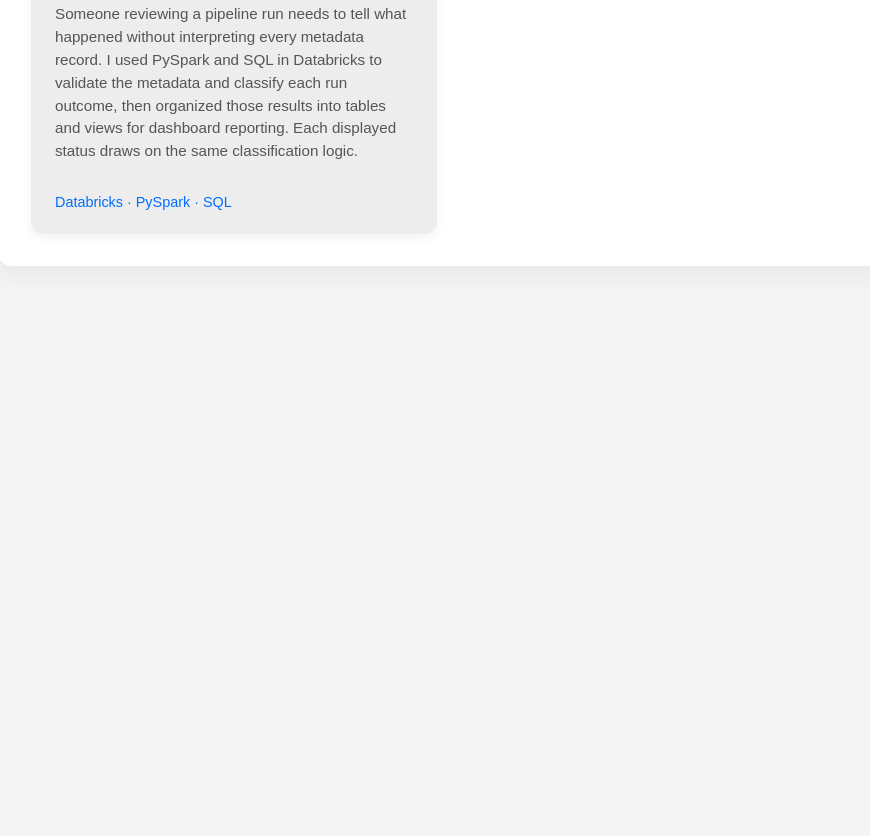
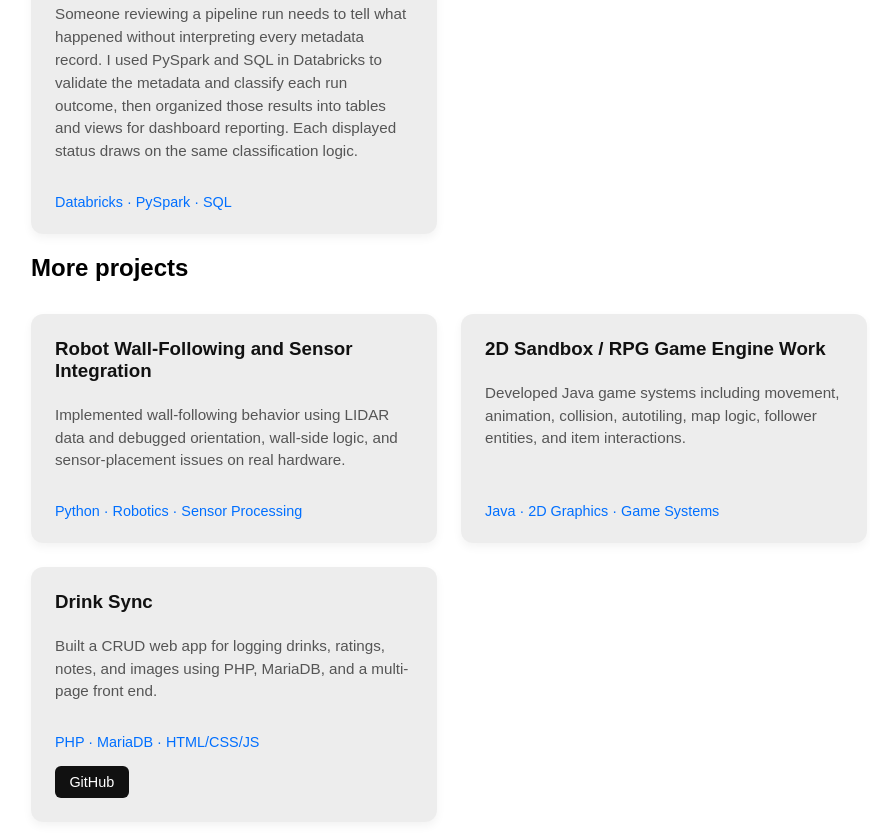
Before and after one commit to jun-zaga/portfolio, a plain HTML site: page html/projects.html in a window 1280 px wide. Shown: the part 1670-2506 px from the top of the page, without its empty margins (191-1061 px from the left). Before the commit the page ends 2000 px from the top, so only its background shows below. Drawn offline with Linux system fonts and the light colour scheme.

Commit message:
added back original projects

```diff
--- a/html/projects.html
+++ b/html/projects.html
@@ -26,7 +26,7 @@
             <h3>Cardinal Order Board</h3>
 <a href="../images/cob-shipment.png"><img class="project-image" style="width:100%;height:auto;border-radius:8px;margin-bottom:.6rem" src="../images/cob-shipment.png" alt="Shipment details showing the revised arrival date — open full size"></a><a href="../images/cob-allocation.png"><img class="project-image" style="width:100%;height:auto;border-radius:8px;margin-bottom:.6rem" src="../images/cob-allocation.png" alt="Allocation review showing 8 of the 12 requested cases — open full size"></a>
             <p><strong>CSCI 443 UX design project.</strong> When a shipment slips, sales needs to know both the new arrival date and how much product it can promise. Interviews across five employee roles showed that a single order status could not answer both questions.</p>
-<div class="project-links"><a class="btn" href="https://new.express.adobe.com/webpage/lxT2cFe9dSMWk">Adobe Express Link</a></div>
+<div class="project-links"><a class="btn" href="https://new.express.adobe.com/webpage/lxT2cFe9dSMWk">View the Adobe Express case study</a></div>
             <p>I used empathy maps and a composite persona to compare employee needs, then sketched the handoff from shipment lookup to allocation review. In Adobe XD, I carried the product into the request form so employees could correct a missing quantity without starting again.</p>
             <p>In the prototype, sales requests 12 cases and receives 8. Showing both quantities beside the follow-up owner makes the next customer call clear. My next usability test would ask an employee how many cases they can confirm and when.</p>
             <div class="tech">Interviews · Empathy maps · Sketches · Adobe XD</div>
@@ -54,6 +54,43 @@
         </div>
 
     </div>
+<section aria-labelledby="more-projects">
+<h2 id="more-projects">More projects</h2>
+<div class="project-grid">
+<div class="project-card">
+            <h3>Robot Wall-Following and Sensor Integration</h3>
+            <p>
+                Implemented wall-following behavior using LIDAR data and debugged
+                orientation, wall-side logic, and sensor-placement issues on real hardware.
+            </p>
+            <div class="tech">Python · Robotics · Sensor Processing</div>
+        </div>
+
+
+
+        <div class="project-card">
+            <h3>2D Sandbox / RPG Game Engine Work</h3>
+            <p>
+                Developed Java game systems including movement, animation, collision,
+                autotiling, map logic, follower entities, and item interactions.
+            </p>
+            <div class="tech">Java · 2D Graphics · Game Systems</div>
+        </div>
+
+        <div class="project-card">
+            <h3>Drink Sync</h3>
+            <p>
+                Built a CRUD web app for logging drinks, ratings, notes, and images
+                using PHP, MariaDB, and a multi-page front end.
+            </p>
+            <div class="tech">PHP · MariaDB · HTML/CSS/JS</div>
+            <div class="project-links">
+                <a href="https://github.com/jordan-unzaga/DrinkSync" target="_blank" rel="noopener noreferrer">GitHub</a>
+            </div>
+        </div>
+
+</div>
+</section>
 </main>
 
 <script src="../script/navbar.js"></script>
```
Also changed, not shown: index.html (+1 -1 lines).
